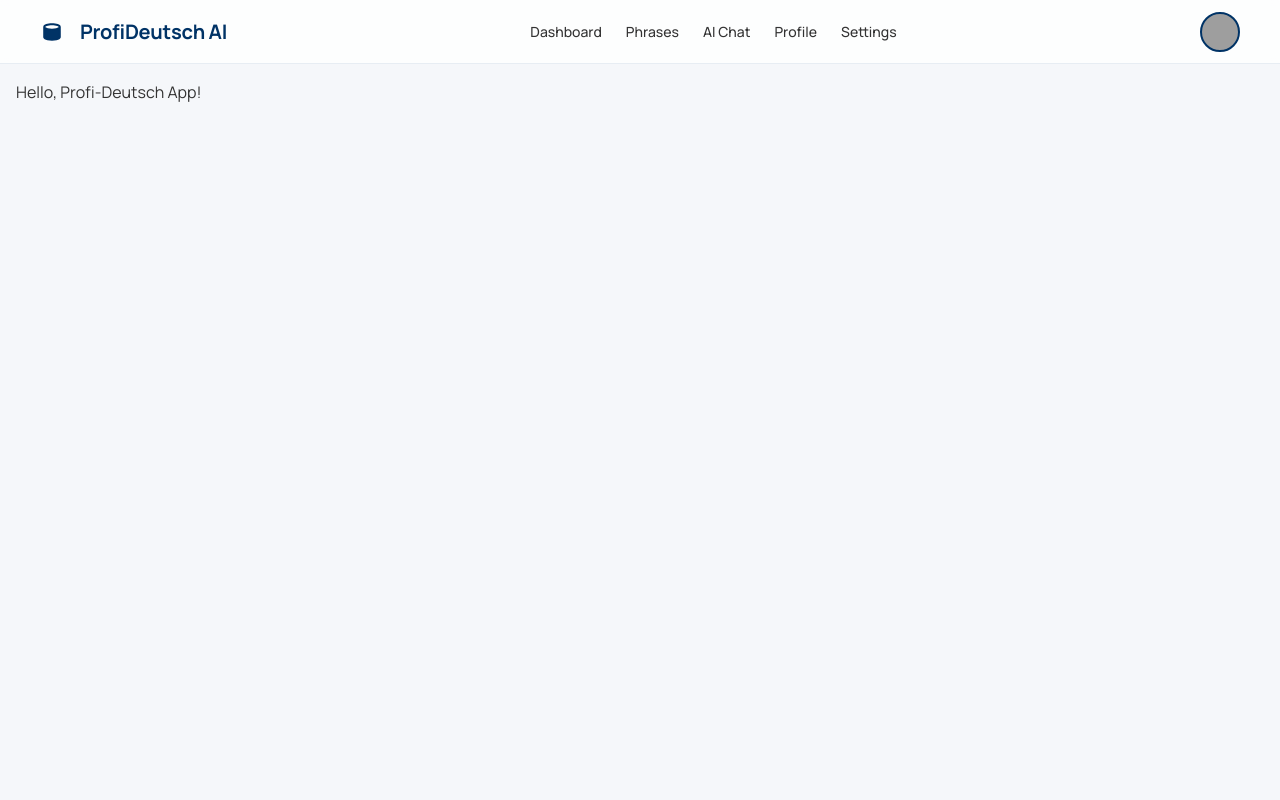
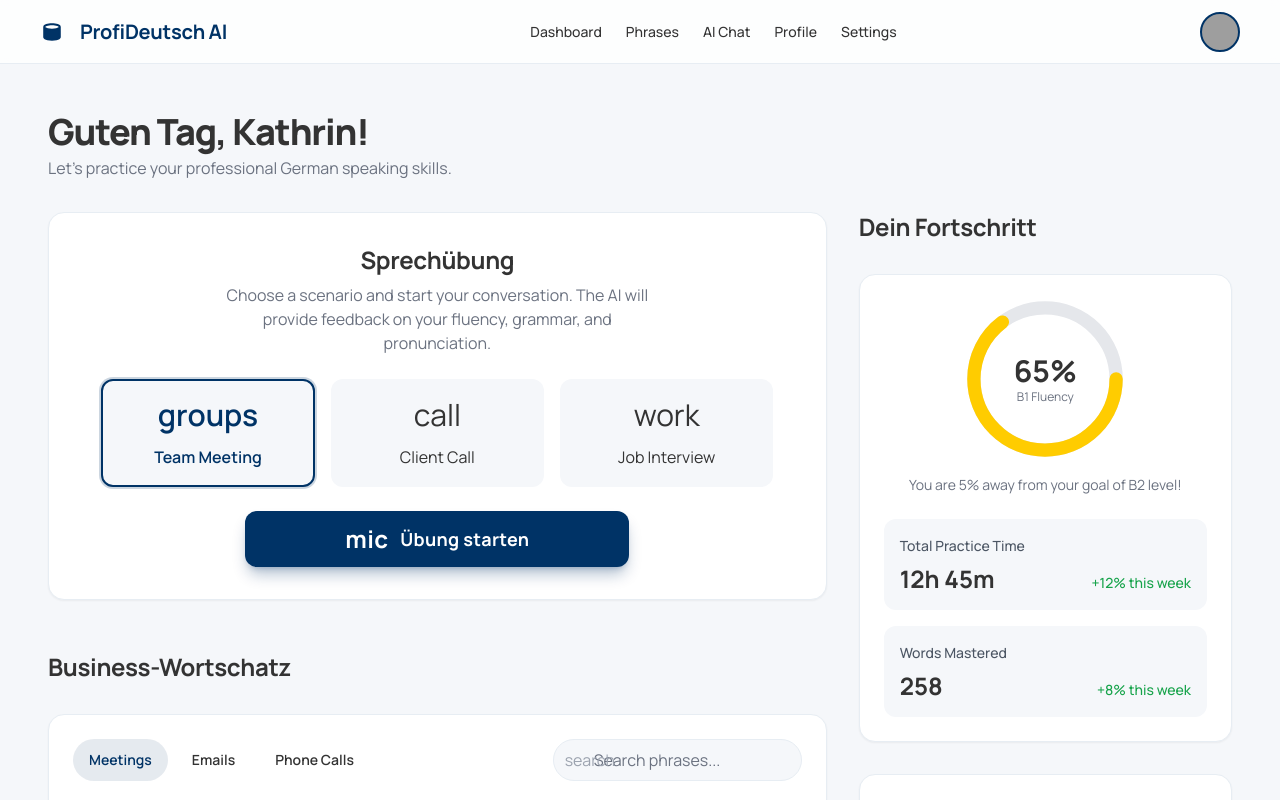
Before and after one commit to bpaksoy/profi-deutsch-app-2, a Next.js app in the folder web/: page / in a window 1280 px wide. Shown: the top 800 px of the page. Built offline with nearby package versions, Linux system fonts and the light colour scheme; grey boxes are pictures that could not be loaded.

Commit message:
render dashboard on home page

```diff
--- a/web/src/app/page.tsx
+++ b/web/src/app/page.tsx
@@ -1,3 +1,6 @@
 import React from "react";
+import DashboardPage from "./dashboard/page";
 
-export default function Page() { return <h1>Hello, Profi-Deutsch App!</h1>}
+export default function Page() {
+    return <DashboardPage />;
+}
```
